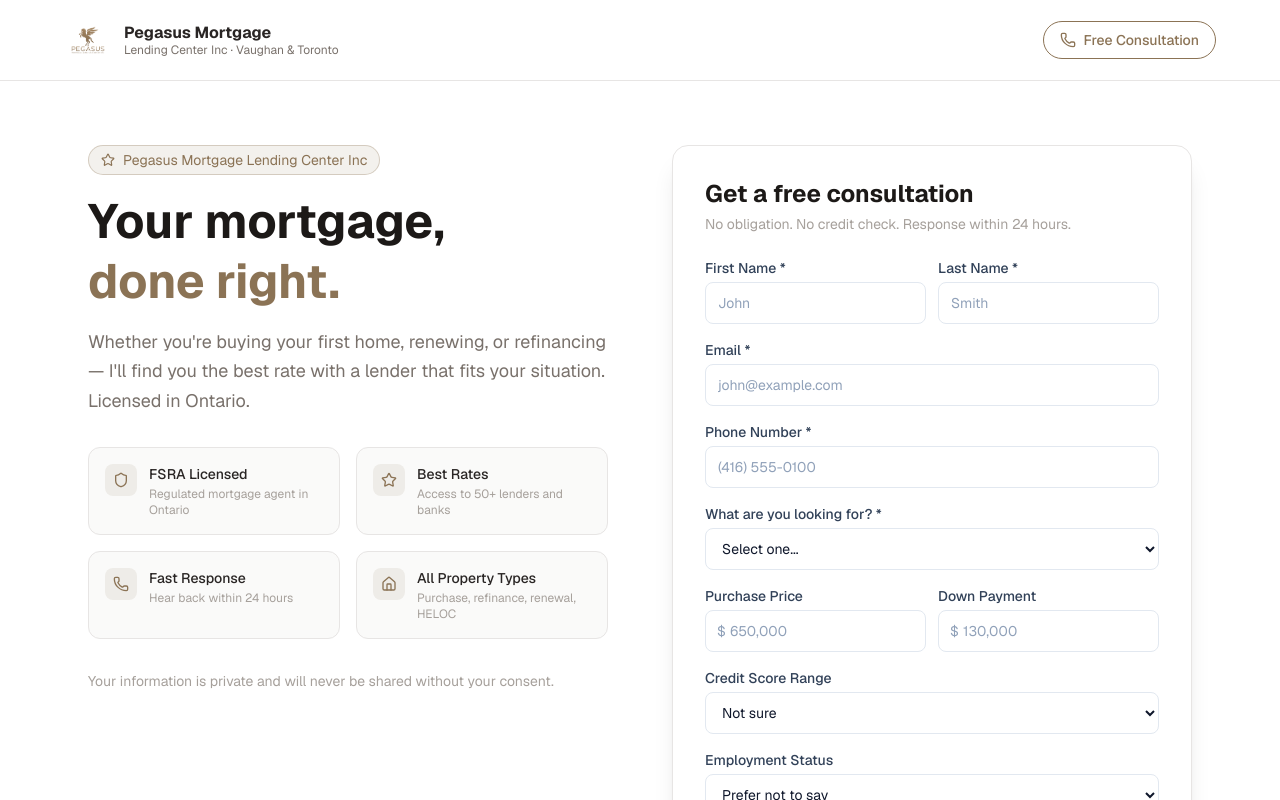
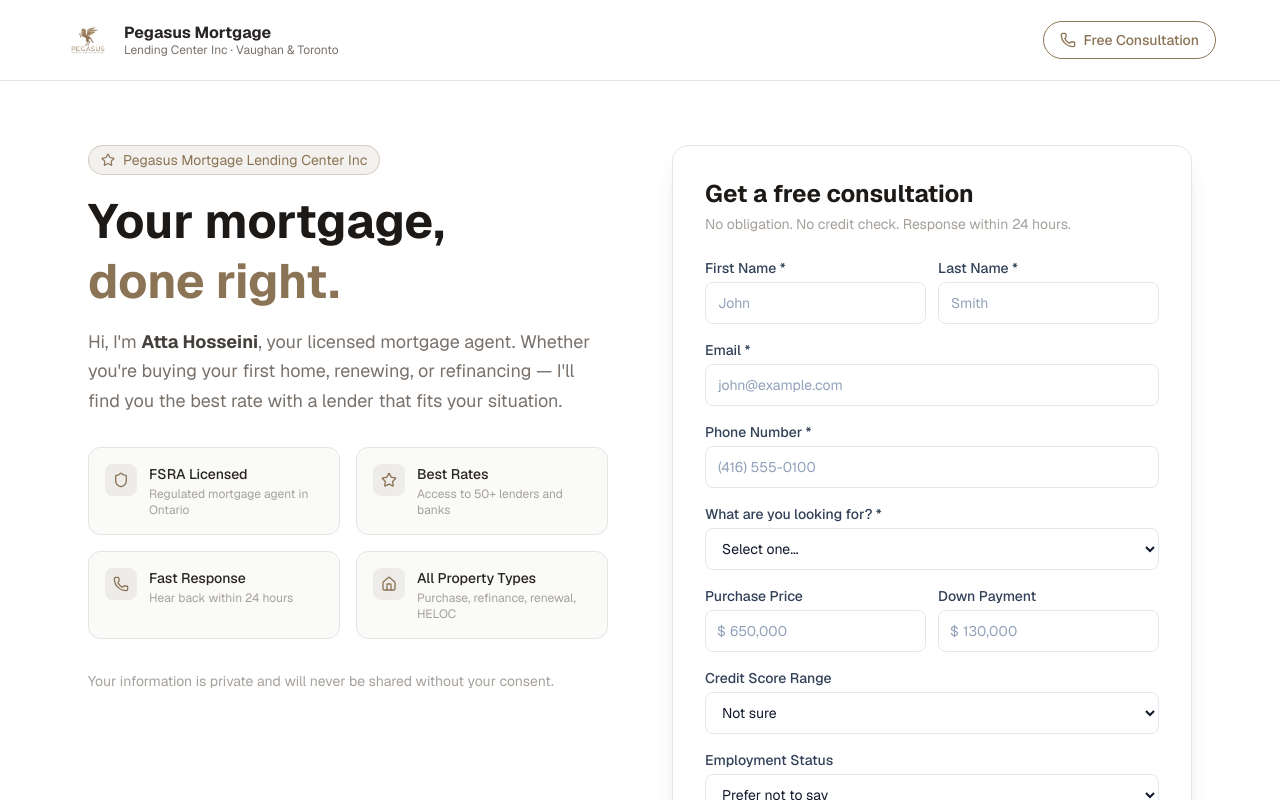
Before and after one commit to Goldking2323/mortgage-crm, a Next.js app: page / in a window 1280 px wide. Shown: the top 800 px of the page. Built offline with nearby package versions, Linux system fonts and the light colour scheme.

Commit message:
update: add Atta Hosseini intro on landing page

```diff
--- a/src/app/page.tsx
+++ b/src/app/page.tsx
@@ -38,8 +38,9 @@
               <span className="text-[#8B7355]">done right.</span>
             </h1>
             <p className="text-stone-500 text-lg leading-relaxed">
+              Hi, I&apos;m <strong className="text-stone-700">Atta Hosseini</strong>, your licensed mortgage agent.
               Whether you&apos;re buying your first home, renewing, or refinancing — I&apos;ll find
-              you the best rate with a lender that fits your situation. Licensed in Ontario.
+              you the best rate with a lender that fits your situation.
             </p>
           </div>
 
```
